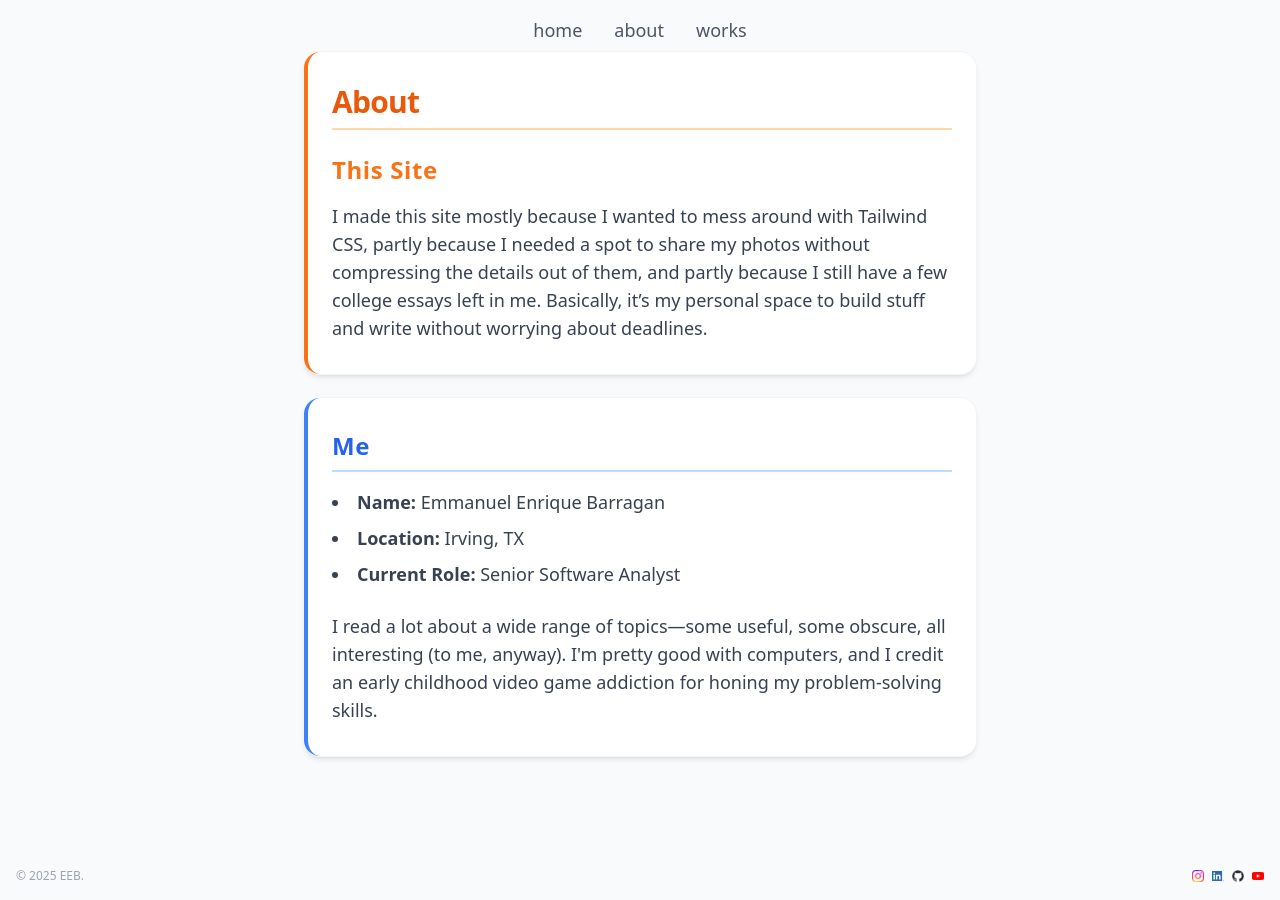
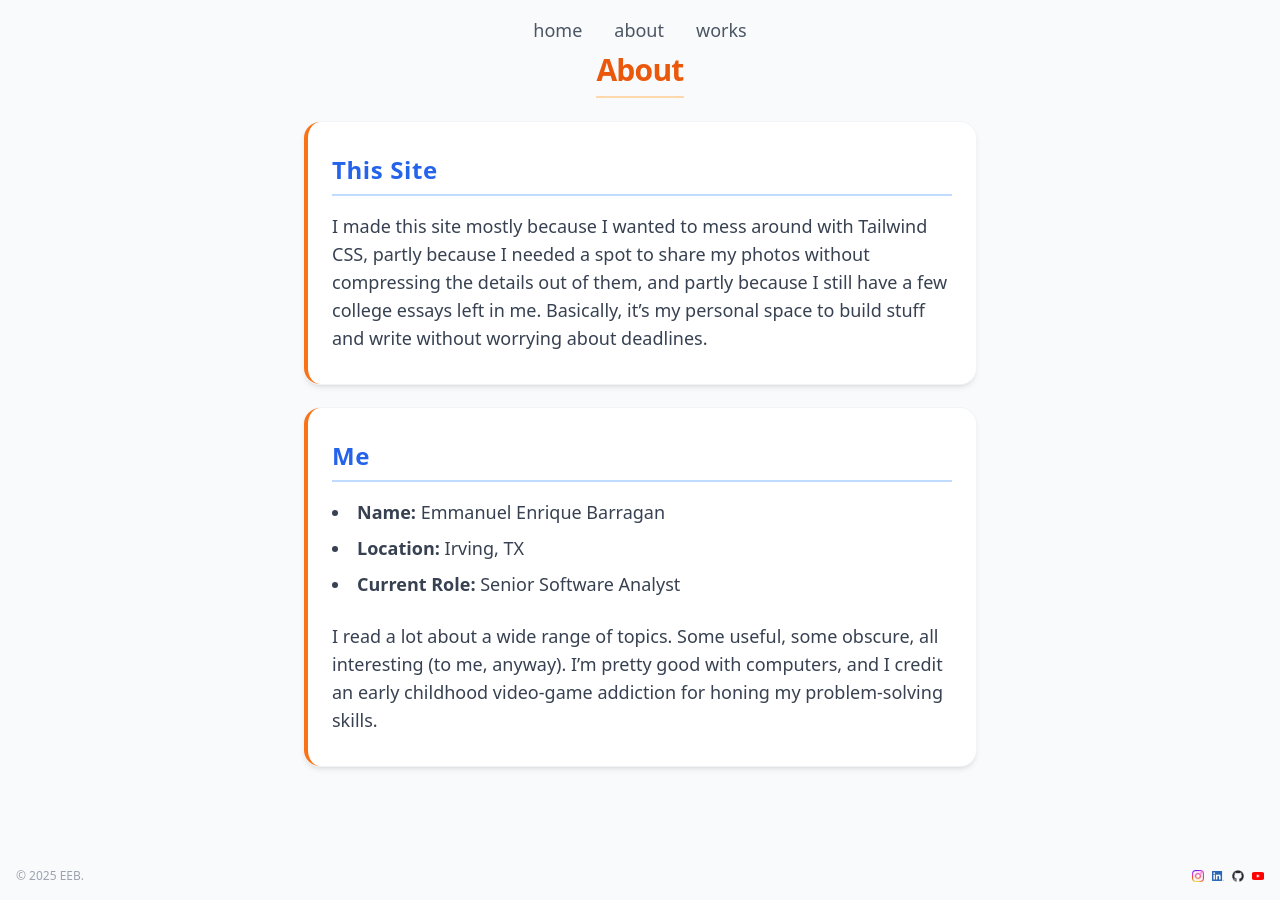
Before and after one commit to enriquebarragan/enriquebarragan.github.io, a Jekyll site: the page built from pages/about/index.md, in a window 1280 px wide. Built offline with Jekyll 4.4.1, drawn with Linux system fonts in a browser that asks for light colours; nearby versions of some CDN libraries.

Commit message:
Update index.md

```diff
--- a/pages/about/index.md
+++ b/pages/about/index.md
@@ -5,23 +5,26 @@ permalink: /about/
 ---
 
 <div class="flex flex-col gap-6 mx-4">
+  <!-- Top‐level About heading -->
+  <h1 class="max-w-2xl mx-auto text-3xl font-bold text-orange-600 tracking-tight border-b-2 border-orange-200 pb-2">
+    About
+  </h1>
 
-  <!-- Site Card -->
+  <!-- This Site Card -->
   <div class="max-w-2xl mx-auto px-6 py-8 bg-white rounded-2xl shadow-md ring-1 ring-gray-100 border-l-4 border-orange-500">
-    <h1 class="text-3xl font-bold mb-6 text-orange-600 tracking-tight border-b-2 border-orange-200 pb-2">
-      About
-    </h1>
-
-    <h2 class="text-2xl font-semibold mb-4 text-orange-500 tracking-wide">
+    <h2 class="text-2xl font-semibold mb-4 text-blue-600 tracking-wide border-b-2 border-blue-200 pb-2">
       This Site
     </h2>
     <p class="text-base sm:text-lg text-gray-700 leading-relaxed">
-      I made this site mostly because I wanted to mess around with Tailwind CSS, partly because I needed a spot to share my photos without compressing the details out of them, and partly because I still have a few college essays left in me. Basically, it’s my personal space to build stuff and write without worrying about deadlines.
+      I made this site mostly because I wanted to mess around with Tailwind CSS,
+      partly because I needed a spot to share my photos without compressing the details out
+      of them, and partly because I still have a few college essays left in me.
+      Basically, it’s my personal space to build stuff and write without worrying about deadlines.
     </p>
   </div>
 
   <!-- Me Card -->
-  <div class="max-w-2xl mx-auto px-6 py-8 bg-white rounded-2xl shadow-md ring-1 ring-gray-100 border-l-4 border-blue-500">
+  <div class="max-w-2xl mx-auto px-6 py-8 bg-white rounded-2xl shadow-md ring-1 ring-gray-100 border-l-4 border-orange-500">
     <h2 class="text-2xl font-semibold mb-4 text-blue-600 tracking-wide border-b-2 border-blue-200 pb-2">
       Me
     </h2>
@@ -31,8 +34,9 @@ permalink: /about/
       <li><strong>Current Role:</strong> Senior Software Analyst</li>
     </ul>
     <p class="text-base sm:text-lg text-gray-700 leading-relaxed">
-      I read a lot about a wide range of topics—some useful, some obscure, all interesting (to me, anyway). I'm pretty good with computers, and I credit an early childhood video game addiction for honing my problem-solving skills.
+      I read a lot about a wide range of topics. Some useful, some obscure, all interesting
+      (to me, anyway). I’m pretty good with computers, and I credit an early childhood
+      video‐game addiction for honing my problem-solving skills.
     </p>
   </div>
-
 </div>
```
